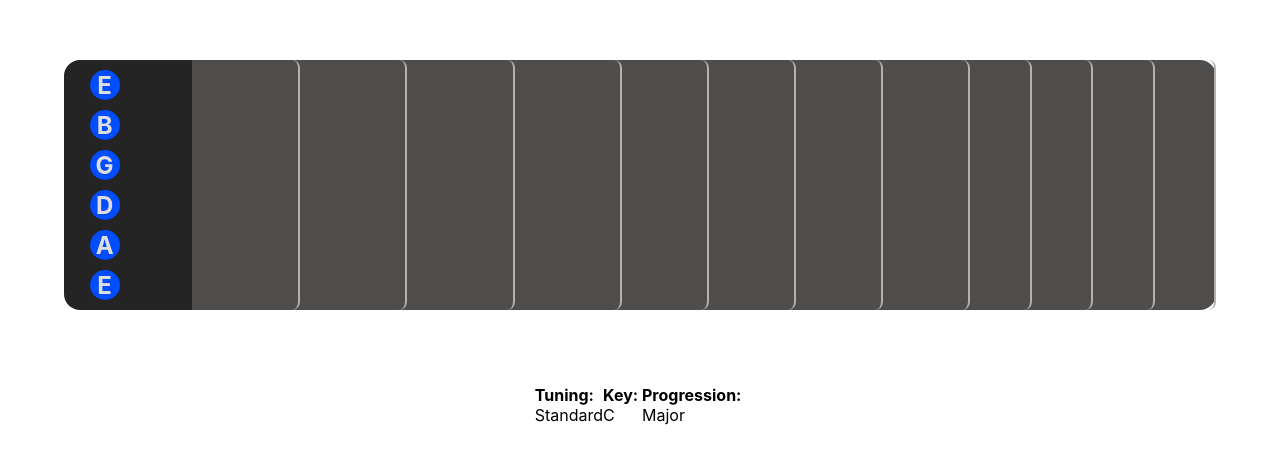
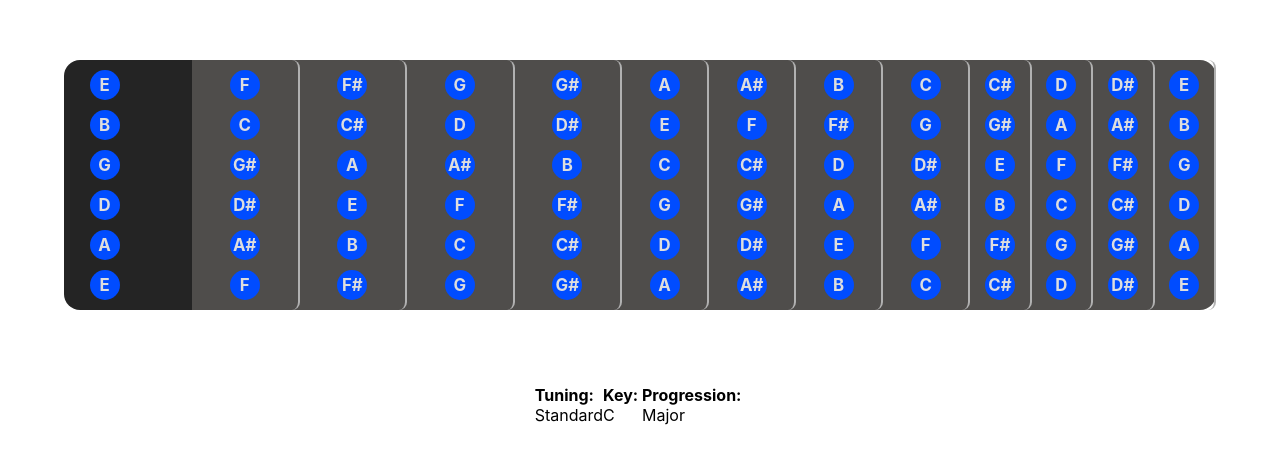
Before and after one commit to CodyMurr/guitar-theory, a React (Create React App) app: page / in a window 1280 px wide. Shown: the part 195-658 px from the top of the page. Built offline with nearby package versions, Linux system fonts and the light colour scheme.

Commit message:
render fretboard notes based on tuning

```diff
--- a/src/components/Fretboard/Fretboard.css
+++ b/src/components/Fretboard/Fretboard.css
@@ -3,6 +3,7 @@
     height: 50%;
     align-items: center;
     justify-content: center;
+    position: relative;
 }
 
 .fb-container .tuner {
@@ -13,18 +14,6 @@
     border-top-left-radius: 1em;
     border-bottom-left-radius: 1em;
     padding-left: 2%;
-}
-.fb-container .tuner .note {
-    justify-content: center;
-    align-items: center;
-    height: 30px;
-    width: 30px;
-    background-color: #004cff;
-    color: #dedede;
-    border-radius: 50%;
-    font-size: 1.5em;
-    font-weight: 700;
-    /* margin-left: 2%; */
 }
 
 .fb-container .Fretboard {
@@ -40,4 +29,6 @@
 .fb-container .Fretboard .fret {
     border-right: 2px solid #b1b1b1;
     border-radius: .5em;
+    align-items: center;
+    justify-content: space-evenly;
 }
--- a/src/components/Fretboard/Fretboard.jsx
+++ b/src/components/Fretboard/Fretboard.jsx
@@ -1,26 +1,49 @@
-import './Fretboard.css'
+import './Fretboard.css';
 import { useContext } from 'react';
-import { tunings, fretStyles } from '../../utilities/service-logic';
+import {
+	tunings,
+	fretStyles,
+	getFretNotes,
+	getScale,
+} from '../../utilities/service-logic';
 import { capitalize } from '../../utilities/helper-functions';
 import TuningContext from '../../context/TuningContext';
 import Form from '../Form/Form';
 
 export default function Fretboard() {
-    const {signature} = useContext(TuningContext);
+	const { signature } = useContext(TuningContext);
 
 	const frets = Object.keys(fretStyles);
+
+	const fretNotes = getFretNotes(signature.tuning);
+
+	console.log(fretNotes);
 
 	return (
 		<div className='fb-container flex'>
 			<section className='tuner flex col'>
-            {
-                tunings[signature.tuning].map((note, idx) => <span className='note flex' key={idx}>{capitalize(note)}</span>)
-            }
-        </section>
-        <section className="Fretboard flex">
-                {frets.map((group) => (
-                    fretStyles[group].frets.map((f, idx) => <section className=' fret flex col' key={`${f}.${idx}`} style={{ width: fretStyles[group].width}}></section>)
+				{tunings[signature.tuning].map((note, rootIdx) => (
+					<span className='note flex' key={rootIdx}>
+						{capitalize(note)}
+					</span>
 				))}
 			</section>
-    </div>)
+			<section className='Fretboard flex'>
+				{frets.map((group) =>
+					fretStyles[group].frets.map((f, idx) => (
+						<section
+							className=' fret flex col'
+							key={`${f}.${idx}`}
+							style={{ width: fretStyles[group].width }}>
+							{tunings[signature.tuning].map((note, root) => (
+								<span className='note flex'>
+									{capitalize(fretNotes[root][f - 1])}
+								</span>
+							))}
+						</section>
+					)),
+				)}
+			</section>
+		</div>
+	);
 }
--- a/src/pages/App/App.css
+++ b/src/pages/App/App.css
@@ -19,3 +19,15 @@
   align-items: center;
   justify-content: center;
 }
+
+.note {
+  justify-content: center;
+  align-items: center;
+  height: 30px;
+  width: 30px;
+  background-color: #004cff;
+  color: #dedede;
+  border-radius: 50%;
+  font-size: 1.05em;
+  font-weight: 700;
+}
--- a/src/utilities/service-logic.js
+++ b/src/utilities/service-logic.js
@@ -1,20 +1,20 @@
 export const notes = [
-    "a",
-    "a#",
-    "b",
-    "c",
-    "c#",
-    "d",
-    "d#",
-    "e",
-    "f",
-    "f#",
-    "g",
-    "g#"
+	'a',
+	'a#',
+	'b',
+	'c',
+	'c#',
+	'd',
+	'd#',
+	'e',
+	'f',
+	'f#',
+	'g',
+	'g#',
 ];
 
 export const tunings = {
-    'standard': ['e', 'b', 'g', 'd', 'a', 'e'],
+	standard: ['e', 'b', 'g', 'd', 'a', 'e'],
 	'half-step': ['d#', 'a#', 'f#', 'c#', 'g#', 'd#'],
 	'full-step': ['d', 'a', 'f', 'c', 'g', 'd'],
 	'1.5-steps': ['c#', 'g#', 'e', 'b', 'f#', 'c#'],
@@ -25,23 +25,45 @@ export const tunings = {
 	'drop-e': ['f#', 'c#', 'a', 'e', 'b', 'e'],
 	'drop-f': ['g', 'd', 'a#', 'f', 'c', 'f'],
 	'drop-g': ['a', 'e', 'c', 'g', 'd', 'g'],
-    'open-a': [ 'e', 'a', 'e', 'c#', 'a', 'e'],
+	'open-a': ['e', 'a', 'e', 'c#', 'a', 'e'],
 	'open-b': ['d#', 'b', 'f#', 'b', 'f#', 'b'],
 	'open-c': ['e', 'c', 'g', 'c', 'g', 'c'],
 	'open-d': ['d', 'a', 'f#', 'd', 'a', 'd'],
 	'open-e': ['e', 'b', 'g#', 'e', 'b', 'e'],
 	'open-f': ['f', 'a', 'f', 'c', 'f', 'c'],
 	'open-g': ['d', 'b', 'g', 'd', 'g', 'd'],
-}
+};
 
 export const progressions = {
-    'major': [2, 2, 1, 2, 2, 2],
-    'minor': [2, 1, 2, 2, 1, 2]
+	major: [2, 2, 1, 2, 2, 2],
+	minor: [2, 1, 2, 2, 1, 2],
+};
+
+export const fretStyles = {
+	group1: {
+		frets: [1, 2, 3, 4],
+		width: '10.5%',
+	},
+	group2: {
+		frets: [5, 6, 7, 8],
+		width: '8.5%',
+	},
+	group3: {
+		frets: [9, 10, 11, 12],
+		width: '6%',
+	},
+};
+
+export function baseNotes(root) {
+	let idx = notes.indexOf(root);
+	return notes.slice(idx + 1).concat(notes.slice(0, idx + 1));
 }
 
 export function getScale(root, prog) {
 	let rootIdx = notes.indexOf(root);
-    const noteArr = notes.slice(rootIdx).concat(notes.slice(0, rootIdx));
+	const noteArr = notes
+		.slice(rootIdx)
+		.concat(notes.slice(0, rootIdx));
 	const scaleArr = [];
 	let idx = 0;
 	for (let i = 0; i <= progressions[prog].length; i++) {
@@ -51,17 +73,10 @@ export function getScale(root, prog) {
 	return scaleArr;
 }
 
-export const fretStyles = {
-    group1: {
-        frets: [1, 2, 3, 4],
-        width: '10.5%'
-    },
-    group2:  {
-        frets: [5, 6, 7, 8],
-        width: '8.5%'
-    },
-    group3: {
-        frets: [9, 10, 11, 12],
-        width: '6%'
+export function getFretNotes(tuning) {
+	const fretArr = [];
+	tunings[tuning].forEach((root) => {
+		fretArr.push(baseNotes(root));
+	});
+	return fretArr;
 }
-}
```
Lines whose indentation alone changed are shown as unchanged.
